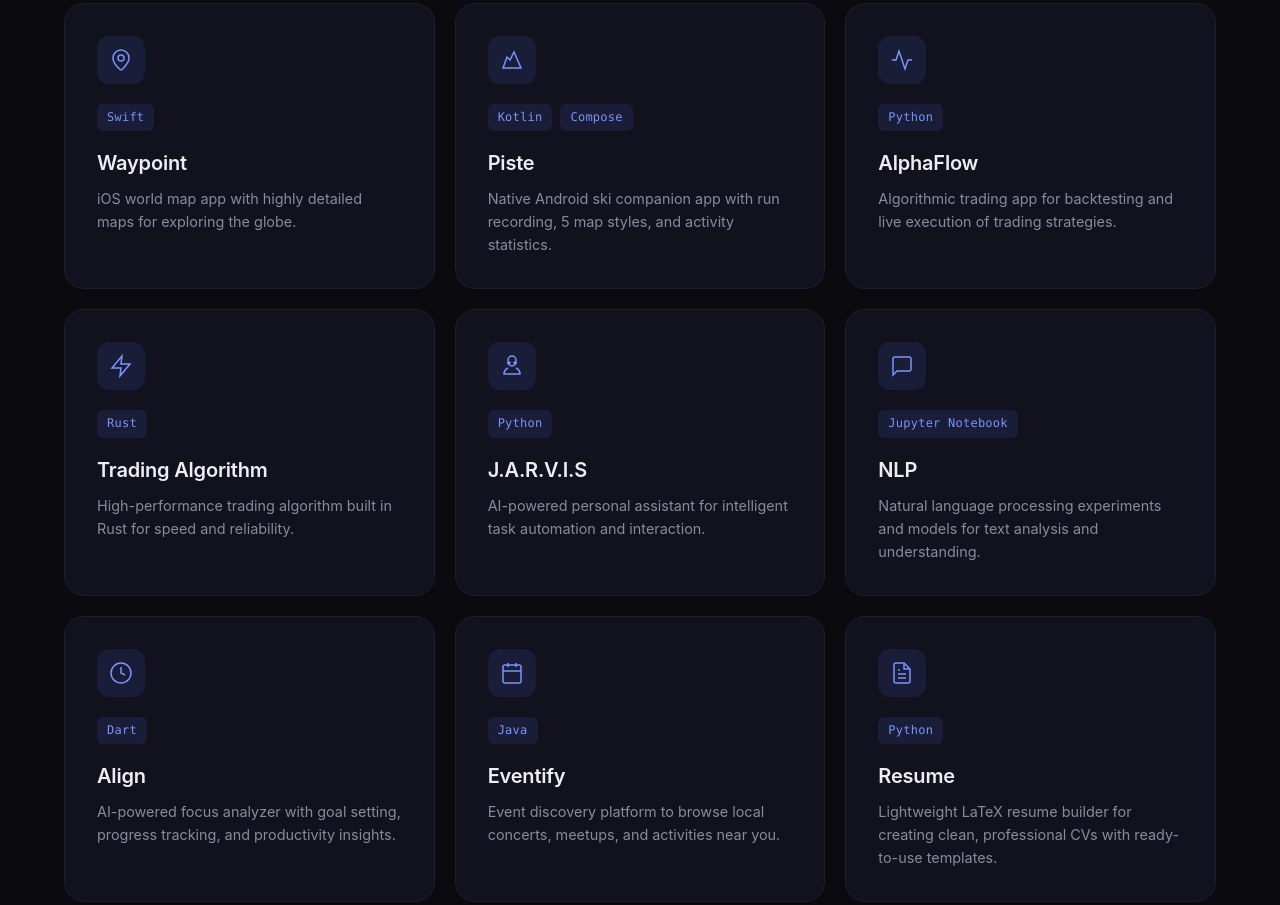
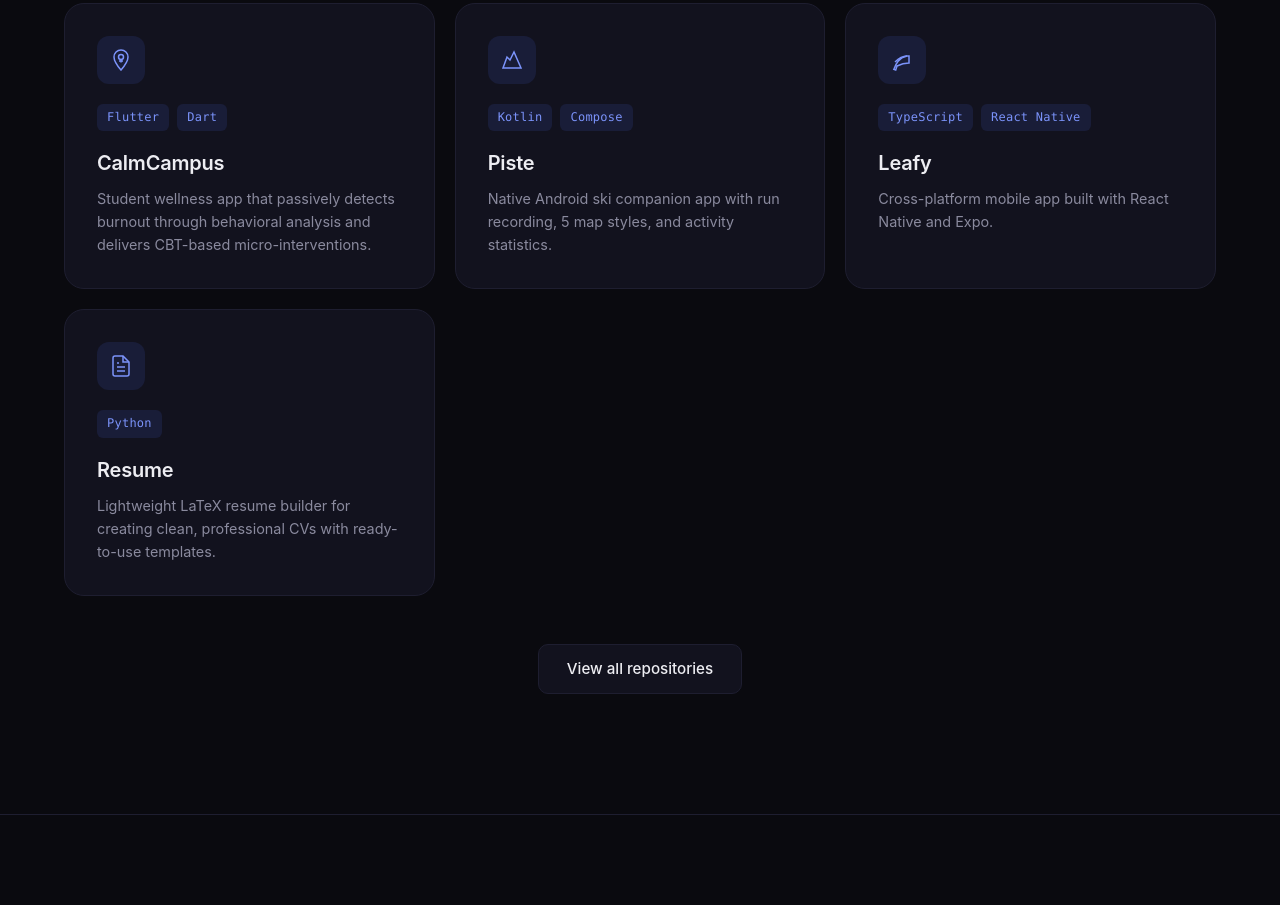
Before and after one commit to lumenworksco/Lumen-Studio, a plain HTML site: page index.html in a window 1280 px wide. Shown: the part 2139-3044 px from the top of the page. Drawn offline with Linux system fonts and the light colour scheme.

Commit message:
Fixing the projects part

```diff
--- a/index.html
+++ b/index.html
@@ -114,16 +114,17 @@
             </div>
 
             <div class="project-grid">
-                <a href="https://github.com/lumenworksco/Waypoint" target="_blank" rel="noopener" class="project-card">
+                <a href="https://github.com/lumenworksco/CalmCampus" target="_blank" rel="noopener" class="project-card">
                     <div class="project-card-inner">
                         <div class="project-icon">
-                            <svg viewBox="0 0 24 24" fill="none" stroke="currentColor" stroke-width="1.5"><circle cx="12" cy="10" r="3"/><path d="M12 2a8 8 0 0 0-8 8c0 5.4 7.05 11.5 7.35 11.76a1 1 0 0 0 1.3 0C13 21.5 20 15.4 20 10a8 8 0 0 0-8-8z"/></svg>
+                            <svg viewBox="0 0 24 24" fill="none" stroke="currentColor" stroke-width="1.5"><path d="M12 2a7 7 0 0 0-7 7c0 5 7 13 7 13s7-8 7-13a7 7 0 0 0-7-7z"/><circle cx="12" cy="9" r="2.5"/><path d="M12 11.5v3"/><path d="M10 13h4"/></svg>
                         </div>
                         <div class="project-meta">
-                            <span class="project-tag">Swift</span>
+                            <span class="project-tag">Flutter</span>
+                            <span class="project-tag">Dart</span>
                         </div>
-                        <h3>Waypoint</h3>
-                        <p>iOS world map app with highly detailed maps for exploring the globe.</p>
+                        <h3>CalmCampus</h3>
+                        <p>Student wellness app that passively detects burnout through behavioral analysis and delivers CBT-based micro-interventions.</p>
                     </div>
                 </a>
 
@@ -141,81 +142,17 @@
                     </div>
                 </a>
 
-                <a href="https://github.com/lumenworksco/AlphaFlow" target="_blank" rel="noopener" class="project-card">
+                <a href="https://github.com/lumenworksco/Leafy" target="_blank" rel="noopener" class="project-card">
                     <div class="project-card-inner">
                         <div class="project-icon">
-                            <svg viewBox="0 0 24 24" fill="none" stroke="currentColor" stroke-width="1.5"><polyline points="22 12 18 12 15 21 9 3 6 12 2 12"/></svg>
+                            <svg viewBox="0 0 24 24" fill="none" stroke="currentColor" stroke-width="1.5"><path d="M17 8C8 10 5.9 16.17 3.82 21.34l1.89.66L7 18c4-2 8-3 12-3V8z"/><path d="M17 8c-4 0-8 2-12 6"/></svg>
                         </div>
                         <div class="project-meta">
-                            <span class="project-tag">Python</span>
+                            <span class="project-tag">TypeScript</span>
+                            <span class="project-tag">React Native</span>
                         </div>
-                        <h3>AlphaFlow</h3>
-                        <p>Algorithmic trading app for backtesting and live execution of trading strategies.</p>
-                    </div>
-                </a>
-
-                <a href="https://github.com/lumenworksco/Trading-Algorithm" target="_blank" rel="noopener" class="project-card">
-                    <div class="project-card-inner">
-                        <div class="project-icon">
-                            <svg viewBox="0 0 24 24" fill="none" stroke="currentColor" stroke-width="1.5"><path d="M13 2L3 14h9l-1 8 10-12h-9l1-8z"/></svg>
-                        </div>
-                        <div class="project-meta">
-                            <span class="project-tag">Rust</span>
-                        </div>
-                        <h3>Trading Algorithm</h3>
-                        <p>High-performance trading algorithm built in Rust for speed and reliability.</p>
-                    </div>
-                </a>
-
-                <a href="https://github.com/lumenworksco/J.A.R.V.I.S" target="_blank" rel="noopener" class="project-card">
-                    <div class="project-card-inner">
-                        <div class="project-icon">
-                            <svg viewBox="0 0 24 24" fill="none" stroke="currentColor" stroke-width="1.5"><path d="M12 2a4 4 0 0 1 4 4v2a4 4 0 0 1-8 0V6a4 4 0 0 1 4-4z"/><path d="M8 14s-4 2-4 6h16c0-4-4-6-4-6"/><circle cx="9" cy="9" r="1" fill="currentColor"/><circle cx="15" cy="9" r="1" fill="currentColor"/></svg>
-                        </div>
-                        <div class="project-meta">
-                            <span class="project-tag">Python</span>
-                        </div>
-                        <h3>J.A.R.V.I.S</h3>
-                        <p>AI-powered personal assistant for intelligent task automation and interaction.</p>
-                    </div>
-                </a>
-
-                <a href="https://github.com/lumenworksco/NLP" target="_blank" rel="noopener" class="project-card">
-                    <div class="project-card-inner">
-                        <div class="project-icon">
-                            <svg viewBox="0 0 24 24" fill="none" stroke="currentColor" stroke-width="1.5"><path d="M21 15a2 2 0 0 1-2 2H7l-4 4V5a2 2 0 0 1 2-2h14a2 2 0 0 1 2 2z"/></svg>
-                        </div>
-                        <div class="project-meta">
-                            <span class="project-tag">Jupyter Notebook</span>
-                        </div>
-                        <h3>NLP</h3>
-                        <p>Natural language processing experiments and models for text analysis and understanding.</p>
-                    </div>
-                </a>
-
-                <a href="https://github.com/lumenworksco/Align" target="_blank" rel="noopener" class="project-card">
-                    <div class="project-card-inner">
-                        <div class="project-icon">
-                            <svg viewBox="0 0 24 24" fill="none" stroke="currentColor" stroke-width="1.5"><circle cx="12" cy="12" r="10"/><polyline points="12 6 12 12 16 14"/></svg>
-                        </div>
-                        <div class="project-meta">
-                            <span class="project-tag">Dart</span>
-                        </div>
-                        <h3>Align</h3>
-                        <p>AI-powered focus analyzer with goal setting, progress tracking, and productivity insights.</p>
-                    </div>
-                </a>
-
-                <a href="https://github.com/lumenworksco/Eventify" target="_blank" rel="noopener" class="project-card">
-                    <div class="project-card-inner">
-                        <div class="project-icon">
-                            <svg viewBox="0 0 24 24" fill="none" stroke="currentColor" stroke-width="1.5"><rect x="3" y="4" width="18" height="18" rx="2"/><line x1="16" y1="2" x2="16" y2="6"/><line x1="8" y1="2" x2="8" y2="6"/><line x1="3" y1="10" x2="21" y2="10"/></svg>
-                        </div>
-                        <div class="project-meta">
-                            <span class="project-tag">Java</span>
-                        </div>
-                        <h3>Eventify</h3>
-                        <p>Event discovery platform to browse local concerts, meetups, and activities near you.</p>
+                        <h3>Leafy</h3>
+                        <p>Cross-platform mobile app built with React Native and Expo.</p>
                     </div>
                 </a>
 
```
